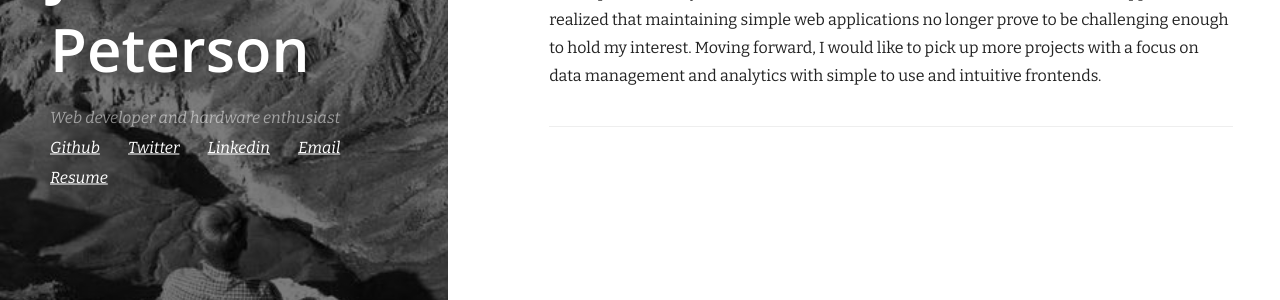
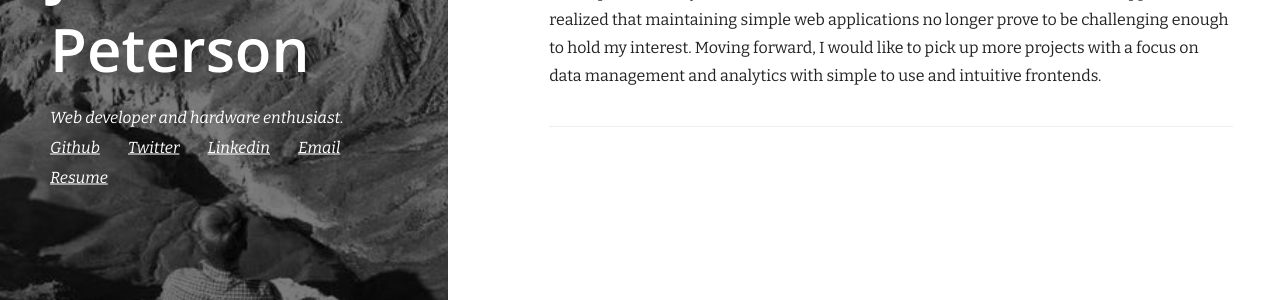
Before and after one commit to jmp3833/blog, a Jekyll site: the page built from index.html, in a window 1280 px wide. Shown: the part 368-668 px from the top of the page. Built offline with Jekyll 4.4.1, drawn with Linux system fonts in a browser that asks for light colours; nearby versions of some CDN libraries; Markdown is read by kramdown in place of the engine named in the settings.

Commit message:
Change tagline color and content

```diff
--- a/_config.yml
+++ b/_config.yml
@@ -1,6 +1,6 @@
 # Site settings
 title: 'Justin Peterson' # Your Title
-tagline: 'Web developer and hardware enthusiast'
+tagline: 'Web developer and hardware enthusiast.'
 sidebar_image: /images/cover.jpg
 
 # Build settings
--- a/css/main.css
+++ b/css/main.css
@@ -349,3 +349,7 @@ ul.posts p {
 .portfolio-link {
   color: #FFFFFF;
 }
+
+.tagline {
+  color: #FFFFFF !important;
+}
--- a/index.html
+++ b/index.html
@@ -7,7 +7,7 @@ layout: default
     <ul class="meta">
       <li>
         <span>
-          {{ site.tagline }}
+          <span class="tagline">{{ site.tagline }}</span>
           <ul>
             <li><a class="portfolio-link" href="https://github.com/jmp3833">Github</a></li>
             <li><a class="portfolio-link" href="https://twitter.com/JPeterson__">Twitter</a></li>
```
